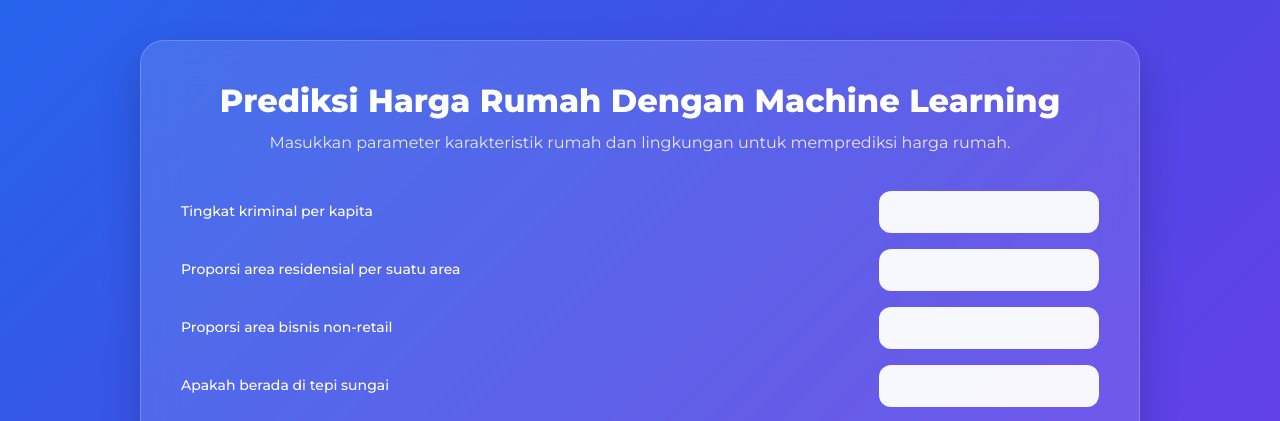
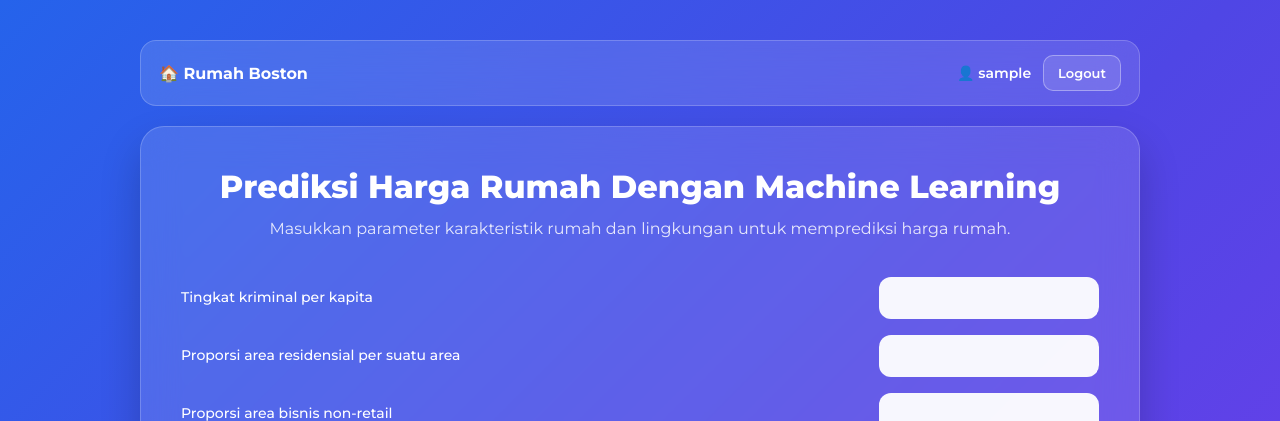
Before and after one commit to skema-ai-engineer/rumah-boston, a Flask app: page / in a window 1280 px wide. Shown: the top 421 px of the page. Run offline with Flask 3, Linux system fonts and the light colour scheme; the visitor is signed in with stand-in values (Sample User, id 1); parts of the project's set-up code (start-up, migrations or seed data) failed here and were passed over.

Commit message:
add username and logout navbar

```diff
--- a/templates/home.html
+++ b/templates/home.html
@@ -127,7 +127,70 @@
             font-weight:700;
         }
 
+
+        .navbar{
+            display:flex;
+            justify-content:space-between;
+            align-items:center;
+            gap:20px;
+            margin-bottom:20px;
+            padding:14px 18px;
+            border-radius:16px;
+            background:rgba(255,255,255,0.12);
+            border:1px solid rgba(255,255,255,0.2);
+            backdrop-filter:blur(18px);
+            -webkit-backdrop-filter:blur(18px);
+        }
+
+        .brand{
+            color:white;
+            font-size:16px;
+            font-weight:700;
+        }
+
+        .user-menu{
+            display:flex;
+            align-items:center;
+            gap:12px;
+        }
+
+        .username{
+            color:white;
+            font-size:14px;
+            font-weight:600;
+        }
+
+        .logout-btn{
+            display:inline-flex;
+            align-items:center;
+            justify-content:center;
+            padding:9px 14px;
+            border:1px solid rgba(255,255,255,0.35);
+            border-radius:10px;
+            background:rgba(255,255,255,0.12);
+            color:white;
+            text-decoration:none;
+            font-size:13px;
+            font-weight:600;
+            transition:all .3s ease;
+        }
+
+        .logout-btn:hover{
+            background:rgba(255,255,255,0.25);
+            transform:translateY(-1px);
+        }
+
         @media(max-width:768px){
+
+            .navbar{
+                flex-direction:column;
+                align-items:stretch;
+                text-align:center;
+            }
+
+            .user-menu{
+                justify-content:center;
+            }
 
             .card{
                 padding:25px;
@@ -152,6 +215,16 @@
 <body>
 
 <div class="container">
+
+
+    <nav class="navbar">
+        <div class="brand">🏠 Rumah Boston</div>
+
+        <div class="user-menu">
+            <span class="username">👤 {{ username }}</span>
+            <a href="{{ url_for('logout') }}" class="logout-btn">Logout</a>
+        </div>
+    </nav>
 
     <div class="card">
 
```
